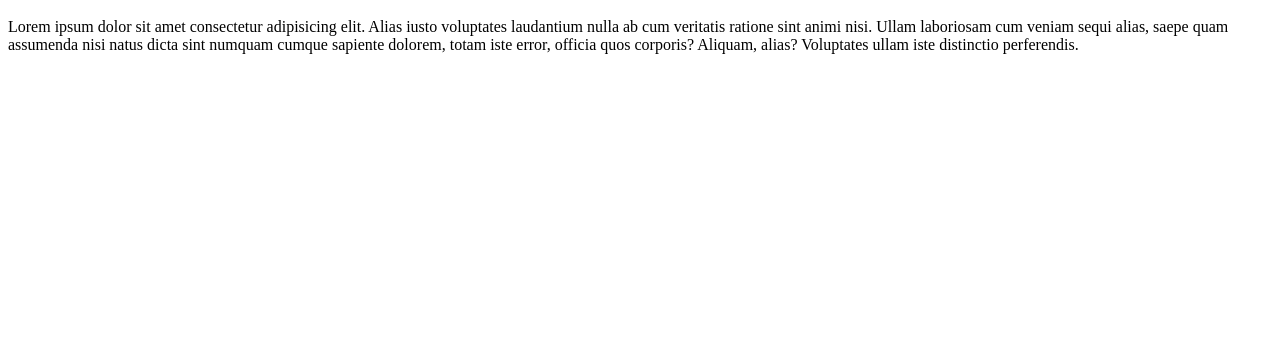
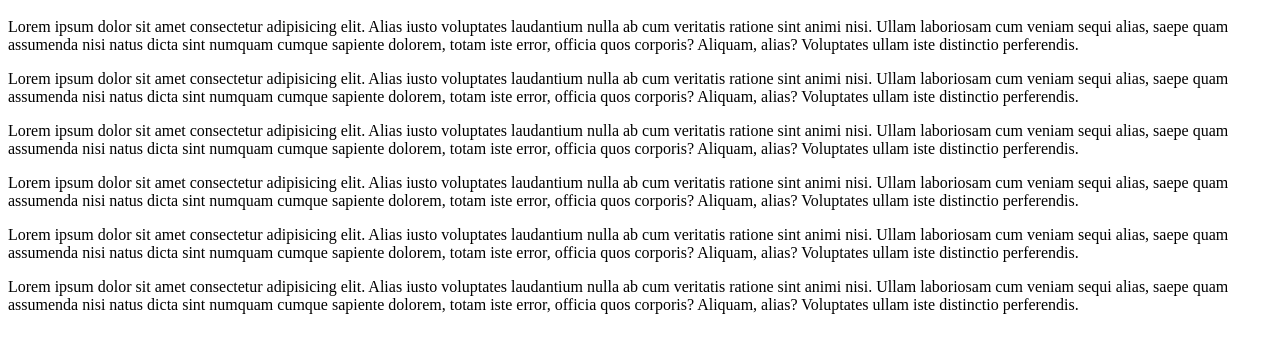
Before and after one commit to Shavkatovivich/test, a plain HTML site: page index.html in a window 1280 px wide. Shown: the part 196-548 px from the top of the page. Drawn offline with Linux system fonts and the light colour scheme.

Commit message:
added lorem text

```diff
--- a/index.html
+++ b/index.html
@@ -12,5 +12,10 @@
     <p>Lorem ipsum dolor sit amet consectetur adipisicing elit. Aut accusantium perferendis voluptas magni sed, at dolorem quae consectetur excepturi ipsam provident nam! Ratione recusandae sunt praesentium consectetur! Necessitatibus expedita laborum deleniti unde reprehenderit, quis libero dignissimos repellendus dolorum provident amet doloribus esse alias officia eaque mollitia, harum asperiores tempore illum.</p>
     <h1>Salom</h1>
     <p>Lorem ipsum dolor sit amet consectetur adipisicing elit. Alias iusto voluptates laudantium nulla ab cum veritatis ratione sint animi nisi. Ullam laboriosam cum veniam sequi alias, saepe quam assumenda nisi natus dicta sint numquam cumque sapiente dolorem, totam iste error, officia quos corporis? Aliquam, alias? Voluptates ullam iste distinctio perferendis.</p>
+    <p>Lorem ipsum dolor sit amet consectetur adipisicing elit. Alias iusto voluptates laudantium nulla ab cum veritatis ratione sint animi nisi. Ullam laboriosam cum veniam sequi alias, saepe quam assumenda nisi natus dicta sint numquam cumque sapiente dolorem, totam iste error, officia quos corporis? Aliquam, alias? Voluptates ullam iste distinctio perferendis.</p>
+    <p>Lorem ipsum dolor sit amet consectetur adipisicing elit. Alias iusto voluptates laudantium nulla ab cum veritatis ratione sint animi nisi. Ullam laboriosam cum veniam sequi alias, saepe quam assumenda nisi natus dicta sint numquam cumque sapiente dolorem, totam iste error, officia quos corporis? Aliquam, alias? Voluptates ullam iste distinctio perferendis.</p>
+    <p>Lorem ipsum dolor sit amet consectetur adipisicing elit. Alias iusto voluptates laudantium nulla ab cum veritatis ratione sint animi nisi. Ullam laboriosam cum veniam sequi alias, saepe quam assumenda nisi natus dicta sint numquam cumque sapiente dolorem, totam iste error, officia quos corporis? Aliquam, alias? Voluptates ullam iste distinctio perferendis.</p>
+    <p>Lorem ipsum dolor sit amet consectetur adipisicing elit. Alias iusto voluptates laudantium nulla ab cum veritatis ratione sint animi nisi. Ullam laboriosam cum veniam sequi alias, saepe quam assumenda nisi natus dicta sint numquam cumque sapiente dolorem, totam iste error, officia quos corporis? Aliquam, alias? Voluptates ullam iste distinctio perferendis.</p>
+    <p>Lorem ipsum dolor sit amet consectetur adipisicing elit. Alias iusto voluptates laudantium nulla ab cum veritatis ratione sint animi nisi. Ullam laboriosam cum veniam sequi alias, saepe quam assumenda nisi natus dicta sint numquam cumque sapiente dolorem, totam iste error, officia quos corporis? Aliquam, alias? Voluptates ullam iste distinctio perferendis.</p>
 </body>
 </html>
```
